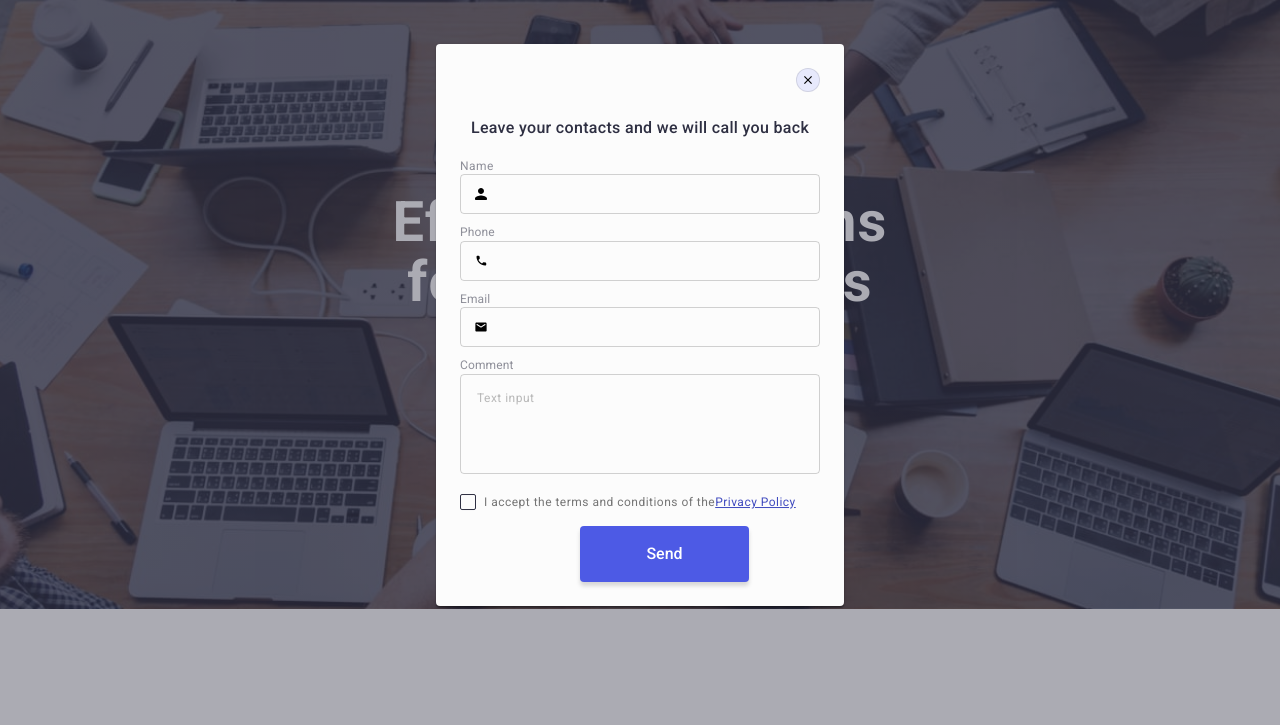
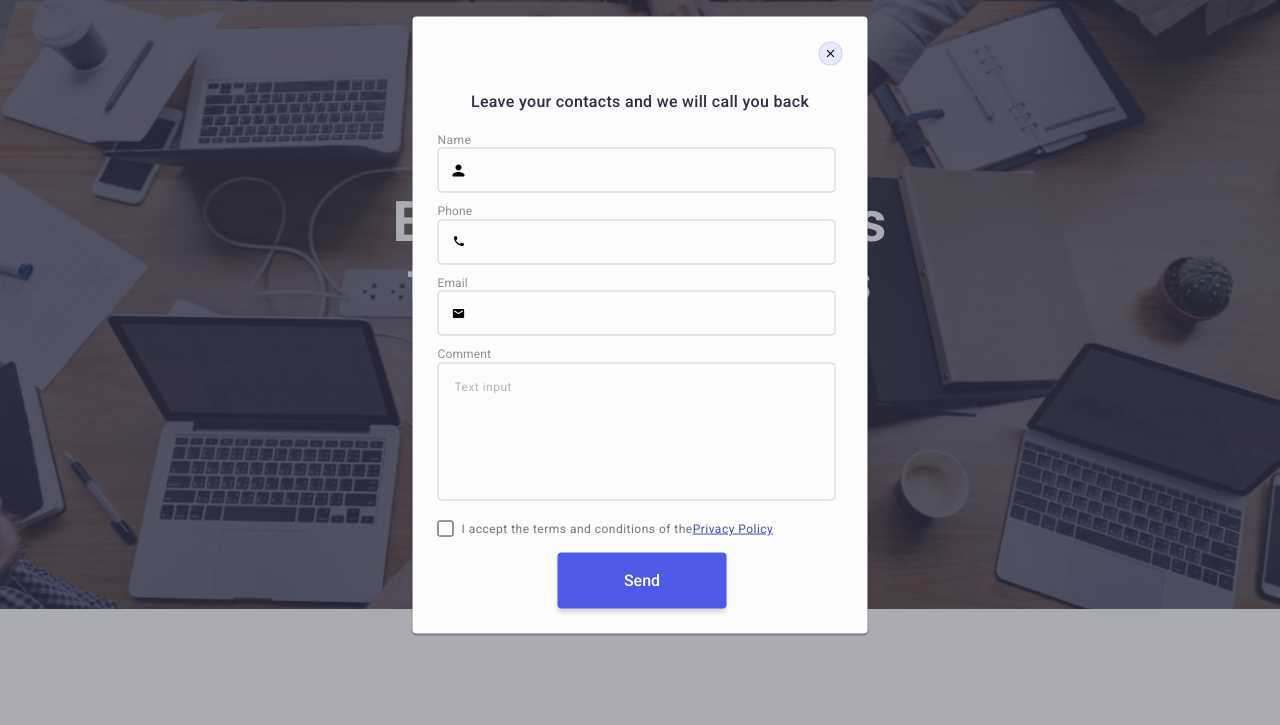
Before and after one commit to artemstep1/goit-markup-hw-06, a plain HTML site: page index.html in a window 1280 px wide. Both pictures are taken after a click on the button "Order Service". Shown: the part 75-800 px from the top of the page. Drawn offline with nearby package versions, Linux system fonts and the light colour scheme.

Commit message:
Update style.css

```diff
--- a/css/style.css
+++ b/css/style.css
@@ -962,12 +962,12 @@ transition-duration: 250ms;
     top: 50%;
     left: 50%;
     transform: translate(-50%, -50%) scale(1);
-    width: 408px;
-    max-height: 584px;
+    width: 455px;
+    max-height: 720px;
     background: #FCFCFC;
     box-shadow: 0px 1px 1px rgba(0, 0, 0, 0.14), 0px 1px 3px rgba(0, 0, 0, 0.12), 0px 2px 1px rgba(0, 0, 0, 0.2);
     border-radius: 4px;
-    padding: 24px;
+    padding: 25px;
     transition: transform 250ms linear;
 }
 
@@ -1026,8 +1026,8 @@ transition-duration: 250ms;
 
 .modal-input {
     width: 100%;
-    max-width: 360px;
-    min-height: 40px;
+    max-width: 398px;
+    min-height: 45px;
     border: 1px solid rgba(33, 33, 33, 0.2);
     border-radius: 4px;
     background-color: transparent;
@@ -1052,8 +1052,8 @@ transition-duration: 250ms;
 
 .modal-message {
     width: 100%;
-    max-width: 368px;
-    min-height: 100px;
+    max-width: 398px;
+    min-height: 138px;
     border: 1px solid rgba(33, 33, 33, 0.2);
     border-radius: 4px;
     background-color: transparent;
```
